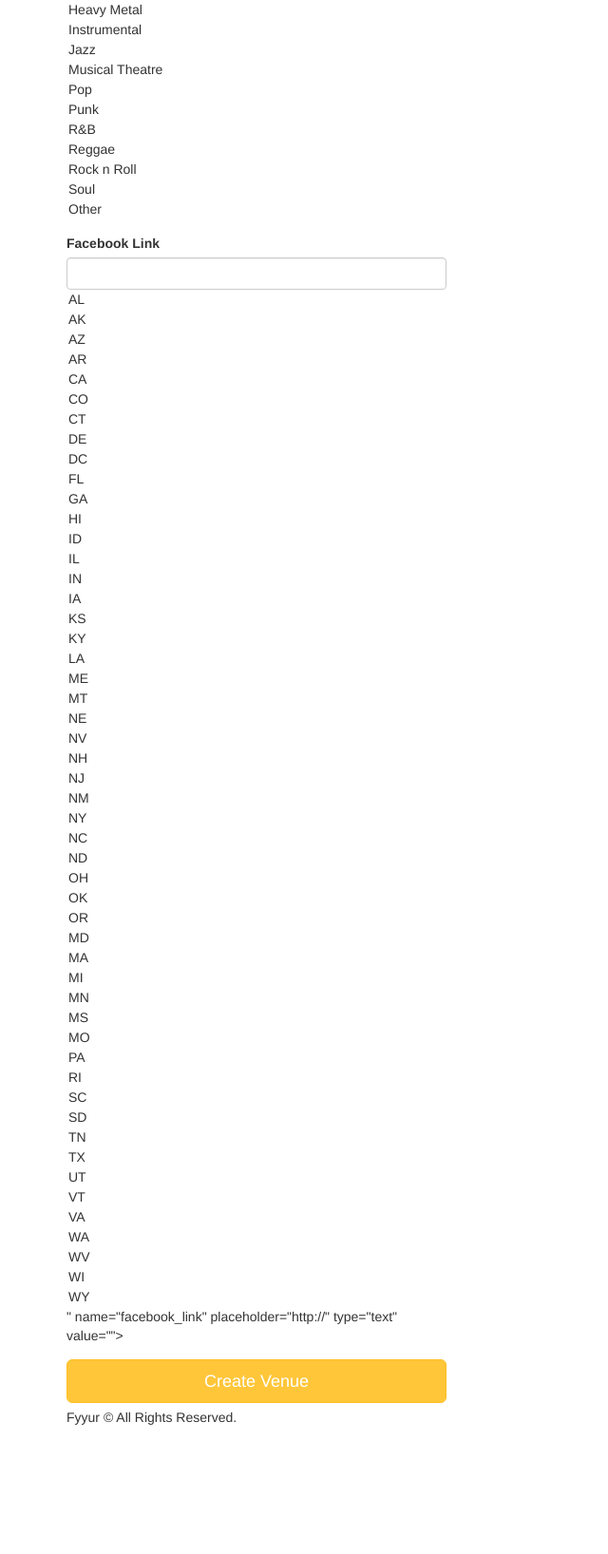
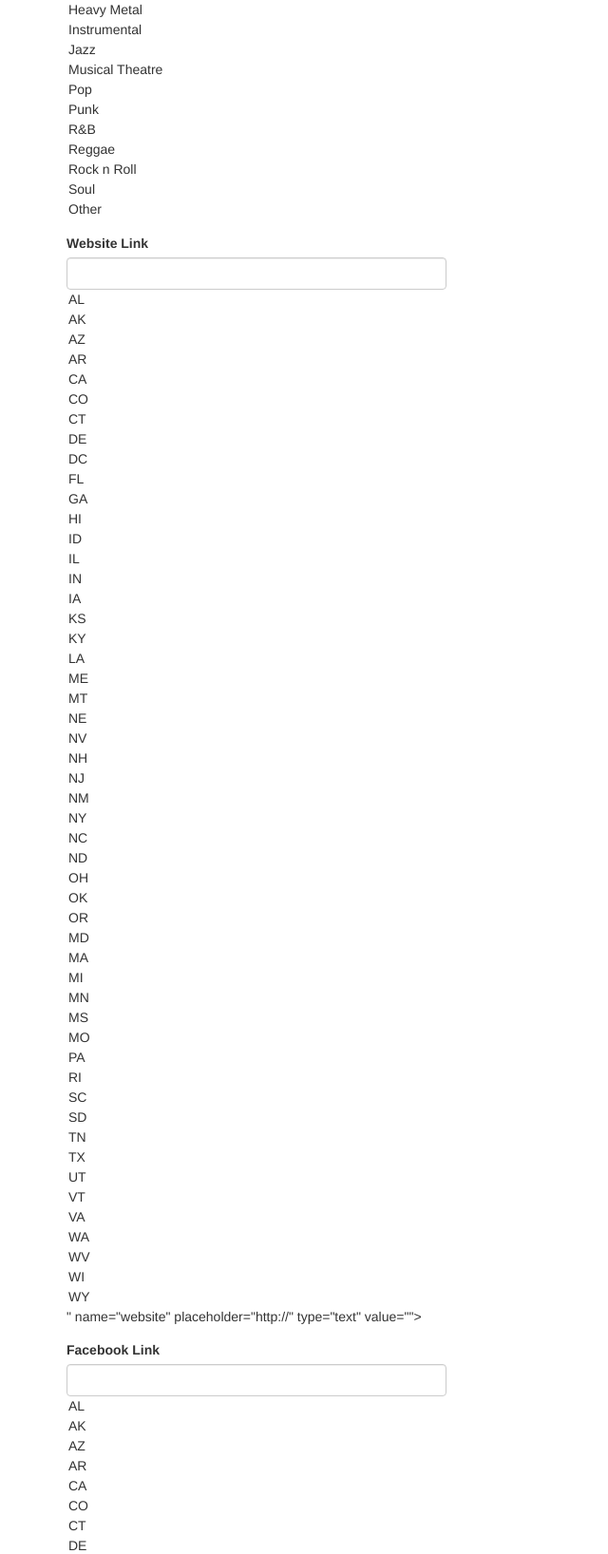
Before and after one commit to DannyDenver/ChargerNet, a Flask app: page /venues/create in a window 1280 px wide. Shown: the part 699-2335 px from the top of the page at 95% size, without its empty margins (0-640 px from the left). Before the commit the page ends 2199 px from the top, so only its background shows below. Run offline with Flask 2, Linux system fonts and the light colour scheme; parts of the project's set-up code (start-up, migrations or seed data) failed here and were passed over; some libraries are stand-ins or nearby versions.

Commit message:
Post forms and add error handling in venue form page

```diff
--- a/app.py
+++ b/app.py
@@ -13,6 +13,7 @@ import logging
 from logging import Formatter, FileHandler
 from flask_wtf import Form
 from forms import *
+import sys
 
 #----------------------------------------------------------------------------#
 # App Config.
@@ -23,7 +24,8 @@ moment = Moment(app)
 app.config.from_object('config')
 db = SQLAlchemy(app)
 migrate = Migrate(app, db)
-from models import Show, Artist, Venue, Info
+from models import Artist, Venue, Show, Info
+
 
 #----------------------------------------------------------------------------#
 # Filters.
@@ -183,19 +185,45 @@ def show_venue(venue_id):
 @app.route('/venues/create', methods=['GET'])
 def create_venue_form():
   form = VenueForm()
+  print(form)
+  form.validate_on_submit()
   return render_template('forms/new_venue.html', form=form)
 
 @app.route('/venues/create', methods=['POST'])
 def create_venue_submission():
   # TODO: insert form data as a new Venue record in the db, instead
   # TODO: modify data to be the data object returned from db insertion
+  error = False
+  duplicate = Venue.query.filter_by(name=request.form['name']).first()
+  venueForm = VenueForm(request.form)
+  print(venueForm.validate())
+  print(request.form)
 
-  # on successful db insert, flash success
-  flash('Venue ' + request.form['name'] + ' was successfully listed!')
-  # TODO: on unsuccessful db insert, flash an error instead.
-  # e.g., flash('An error occurred. Venue ' + data.name + ' could not be listed.')
-  # see: http://flask.pocoo.org/docs/1.0/patterns/flashing/
+  if not venueForm.validate():
+    return render_template('forms/new_venue.html', form=venueForm)
+
+  if not duplicate:
+    try:
+      venue=Venue(name=request.form['name'], city=request.form['city'], state=request.form['state'], address=request.form['address'], phone=request.form['phone'], website=request.form['website'], genres=request.form.getlist('genres'), facebook_link=request.form['facebook_link'], image_link=request.form['image_link'])
+      db.session.add(venue)
+      db.session.commit()
+    except:
+      db.session.rollback()
+      error = True
+      print(sys.exc_info())
+    finally:
+      db.session.close()
+
+    if error:
+      flash('An error occurred. Venue ' + request.form["name"] + ' could not be listed.', 'error')
+    if not error:
+      flash('Venue ' + request.form['name'] + ' was successfully listed!')
+
+    return render_template('pages/home.html')
+
+  flash('Venue already created', 'error')
   return render_template('pages/home.html')
+
 
 @app.route('/venues/<venue_id>', methods=['DELETE'])
 def delete_venue(venue_id):
@@ -376,18 +404,30 @@ def edit_venue_submission(venue_id):
 @app.route('/artists/create', methods=['GET'])
 def create_artist_form():
   form = ArtistForm()
+  form.validate_on_submit()
   return render_template('forms/new_artist.html', form=form)
 
 @app.route('/artists/create', methods=['POST'])
 def create_artist_submission():
   # called upon submitting the new artist listing form
-  # TODO: insert form data as a new Venue record in the db, instead
-  # TODO: modify data to be the data object returned from db insertion
+  error = False
+  print(request.form)
+  try:
+    artist=Artist(name=request.form['name'], city=request.form['city'], state=request.form['state'], phone=request.form['phone'], genres=request.form.getlist('genres'), facebook_link=request.form['facebook_link'], image_link=request.form['image_link'])
+    db.session.add(artist)
+    db.session.commit()
+  except:
+    db.session.rollback()
+    error = True
+    print(sys.exc_info())
+  finally:
+    db.session.close()
 
-  # on successful db insert, flash success
-  flash('Artist ' + request.form['name'] + ' was successfully listed!')
-  # TODO: on unsuccessful db insert, flash an error instead.
-  # e.g., flash('An error occurred. Artist ' + data.name + ' could not be listed.')
+  if error:
+    flash('An error occurred. Artist ' + request.form["name"] + ' could not be listed.', 'error')
+  if not error:
+    flash('Artist ' + request.form['name'] + ' was successfully listed!')
+
   return render_template('pages/home.html')
 
 
@@ -446,13 +486,24 @@ def create_shows():
 @app.route('/shows/create', methods=['POST'])
 def create_show_submission():
   # called to create new shows in the db, upon submitting new show listing form
-  # TODO: insert form data as a new Show record in the db, instead
+  error = False
+  print(request.form)
+  try:
+    show = Show(venue_id=request.form['venue_id'], artist_id=request.form['artist_id'], start_time=request.form['start_time'])
+    db.session.add(show)
+    db.session.commit()
+  except:
+    db.session.rollback()
+    error = True
+    print(sys.exc_info())
+  finally:
+    db.session.close()
 
-  # on successful db insert, flash success
-  flash('Show was successfully listed!')
-  # TODO: on unsuccessful db insert, flash an error instead.
-  # e.g., flash('An error occurred. Show could not be listed.')
-  # see: http://flask.pocoo.org/docs/1.0/patterns/flashing/
+  if error:
+    flash('An error occurred. Artist ' + request.form["name"] + ' could not be listed.', 'error')
+  if not error:
+    flash('Show was successfully listed!')
+
   return render_template('pages/home.html')
 
 @app.errorhandler(404)
--- a/forms.py
+++ b/forms.py
@@ -1,14 +1,15 @@
 from datetime import datetime
 from flask_wtf import Form
+from flask_wtf import FlaskForm
 from wtforms import StringField, SelectField, SelectMultipleField, DateTimeField
-from wtforms.validators import DataRequired, AnyOf, URL
+from wtforms.validators import DataRequired, AnyOf, URL, InputRequired, Regexp
 
 class ShowForm(Form):
     artist_id = StringField(
-        'artist_id'
+        'artist_id', validators=[InputRequired()]
     )
     venue_id = StringField(
-        'venue_id'
+        'venue_id', validators=[InputRequired()]
     )
     start_time = DateTimeField(
         'start_time',
@@ -18,13 +19,13 @@ class ShowForm(Form):
 
 class VenueForm(Form):
     name = StringField(
-        'name', validators=[DataRequired()]
+        'name', validators=[InputRequired("Please enter a name.")]
     )
     city = StringField(
-        'city', validators=[DataRequired()]
+        'city', validators=[InputRequired("Please enter a city.")]
     )
     state = SelectField(
-        'state', validators=[DataRequired()],
+        'state', validators=[InputRequired("Please enter a state.")],
         choices=[
             ('AL', 'AL'),
             ('AK', 'AK'),
@@ -80,17 +81,17 @@ class VenueForm(Form):
         ]
     )
     address = StringField(
-        'address', validators=[DataRequired()]
+        'address', validators=[InputRequired("Please enter an address.")]
     )
     phone = StringField(
-        'phone'
+        'phone', validators=[Regexp('^[2-9]\d{2}-\d{3}-\d{4}$', 0, 'Use pattern `XXX-XXX-XXXX`')]
     )
     image_link = StringField(
-        'image_link'
+        'image_link', validators=[URL()]
     )
     genres = SelectMultipleField(
         # TODO implement enum restriction
-        'genres', validators=[DataRequired()],
+        'genres', validators=[InputRequired("Please enter venue genres.")],
         choices=[
             ('Alternative', 'Alternative'),
             ('Blues', 'Blues'),
@@ -113,19 +114,23 @@ class VenueForm(Form):
             ('Other', 'Other'),
         ]
     )
+    website = StringField(
+        'website', validators=[URL()]
+    )
     facebook_link = StringField(
         'facebook_link', validators=[URL()]
     )
 
+
 class ArtistForm(Form):
     name = StringField(
-        'name', validators=[DataRequired()]
+        'name', validators=[InputRequired()]
     )
     city = StringField(
-        'city', validators=[DataRequired()]
+        'city', validators=[InputRequired()]
     )
     state = SelectField(
-        'state', validators=[DataRequired()],
+        'state', validators=[InputRequired()],
         choices=[
             ('AL', 'AL'),
             ('AK', 'AK'),
@@ -182,14 +187,14 @@ class ArtistForm(Form):
     )
     phone = StringField(
         # TODO implement validation logic for state
-        'phone'
+        'phone', validators=[Regexp('^[2-9]\d{2}-\d{3}-\d{4}$')]
     )
     image_link = StringField(
-        'image_link'
+        'image_link', validators=[URL()]
     )
     genres = SelectMultipleField(
         # TODO implement enum restriction
-        'genres', validators=[DataRequired()],
+        'genres', validators=[InputRequired()],
         choices=[
             ('Alternative', 'Alternative'),
             ('Blues', 'Blues'),
--- a/models.py
+++ b/models.py
@@ -1,7 +1,7 @@
 from sqlalchemy.dialects.postgresql import ARRAY
 from sqlalchemy.ext.hybrid import hybrid_property
 from datetime import datetime
-
+from app import db
 #----------------------------------------------------------------------------#
 # Models.
 #----------------------------------------------------------------------------#
@@ -36,8 +36,6 @@ class Artist(db.Model):
     @hybrid_property
     def past_shows_count(self):
       return len(self.shows.filter(Show.start_time < datetime.now()).all())
-
-
 
     def __repr__(self):
         return '<Artist ' + str(self.id) + ' ' + self.name + ' ' + self.city + '>'
@@ -79,6 +77,7 @@ class Venue(db.Model):
     state = db.Column(db.String(30))
     address = db.Column(db.String(120))
     phone = db.Column(db.String(20))
+    genres = db.Column(ARRAY(db.String(20)))
     image_link = db.Column(db.String(200))
     facebook_link = db.Column(db.String(120))
     website = db.Column(db.String(120))
--- a/static/css/layout.forms.css
+++ b/static/css/layout.forms.css
@@ -2,6 +2,9 @@ body {
   padding-top: 40px;
   padding-bottom: 40px;
   background-color: #eee;
+}
+.errors {
+  color: red;
 }
 .form-only-page .form {
   max-width: 330px;
--- a/static/css/main.css
+++ b/static/css/main.css
@@ -94,6 +94,10 @@ p.lead {
 
 #content h3 button {
     margin-right: 10px;
+}
+
+.errors {
+  color: red;
 }
 
 ul.items {
--- a/templates/forms/new_venue.html
+++ b/templates/forms/new_venue.html
@@ -7,6 +7,9 @@
       <div class="form-group">
         <label for="name">Name</label>
         {{ form.name(class_ = 'form-control', autofocus = true) }}
+        {% if form.name.errors %}
+            <ul class="errors">{% for error in form.name.errors %}<li>{{ error }}</li>{% endfor %}</ul>
+        {% endif %}
       </div>
       <div class="form-group">
           <label>City & State</label>
@@ -18,24 +21,56 @@
               {{ form.state(class_ = 'form-control', placeholder='State', autofocus = true) }}
             </div>
           </div>
+          {% if form.city.errors %}
+            <ul class="errors">{% for error in form.city.errors %}<li>{{ error }}</li>{% endfor %}</ul>
+          {% endif %}
+          {% if form.state.errors %}
+            <ul class="errors">{% for error in form.state.errors %}<li>{{ error }}</li>{% endfor %}</ul>
+          {% endif %}
       </div>
       <div class="form-group">
         <label for="address">Address</label>
         {{ form.address(class_ = 'form-control', autofocus = true) }}
+        {% if form.address.errors %}
+            <ul class="errors">{% for error in form.address.errors %}<li>{{ error }}</li>{% endfor %}</ul>
+        {% endif %}
       </div>
       <div class="form-group">
           <label for="phone">Phone</label>
           {{ form.phone(class_ = 'form-control', placeholder='xxx-xxx-xxxx', autofocus = true) }}
+          {% if form.phone.errors %}
+            <ul class="errors">{% for error in form.phone.errors %}<li>{{ error }}</li>{% endfor %}</ul>
+          {% endif %}
         </div>
       <div class="form-group">
         <label for="genres">Genres</label>
         <small>Ctrl+Click to select multiple</small>
         {{ form.genres(class_ = 'form-control', placeholder='Genres, separated by commas', id=form.state, autofocus = true) }}
+        {% if form.genres.errors %}
+            <ul class="errors">{% for error in form.genres.errors %}<li>{{ error }}</li>{% endfor %}</ul>
+        {% endif %}
+      </div>
+     <div class="form-group">
+         <label for="website">Website Link</label>
+         {{ form.website(class_ = 'form-control', placeholder='http://', id=form.state, autofocus = true) }}
+          {% if form.website.errors %}
+            <ul class="errors">{% for error in form.website.errors %}<li>{{ error }}</li>{% endfor %}</ul>
+          {% endif %}
       </div>
       <div class="form-group">
-          <label for="genres">Facebook Link</label>
+          <label for="facebook_link">Facebook Link</label>
           {{ form.facebook_link(class_ = 'form-control', placeholder='http://', id=form.state, autofocus = true) }}
+          {% if form.facebook_link.errors %}
+            <ul class="errors">{% for error in form.facebook_link.errors %}<li>{{ error }}</li>{% endfor %}</ul>
+          {% endif %}
         </div>
+         <div class="form-group">
+          <label for="image_link">Image Link</label>
+         {{ form.image_link(class_ = 'form-control', placeholder='http://', id=form.state, autofocus = true) }}
+          {% if form.image_link.errors %}
+            <ul class="errors">{% for error in form.image_link.errors %}<li>{{ error }}</li>{% endfor %}</ul>
+          {% endif %}
+      </div>
       <input type="submit" value="Create Venue" class="btn btn-primary btn-lg btn-block">
     </form>
   </div>
```
Also changed, not shown: migrations/versions/27465d36700d_.py (added, +28 -0 lines), templates/forms/new_artist.html (+6 -2 lines), 3 other files.
